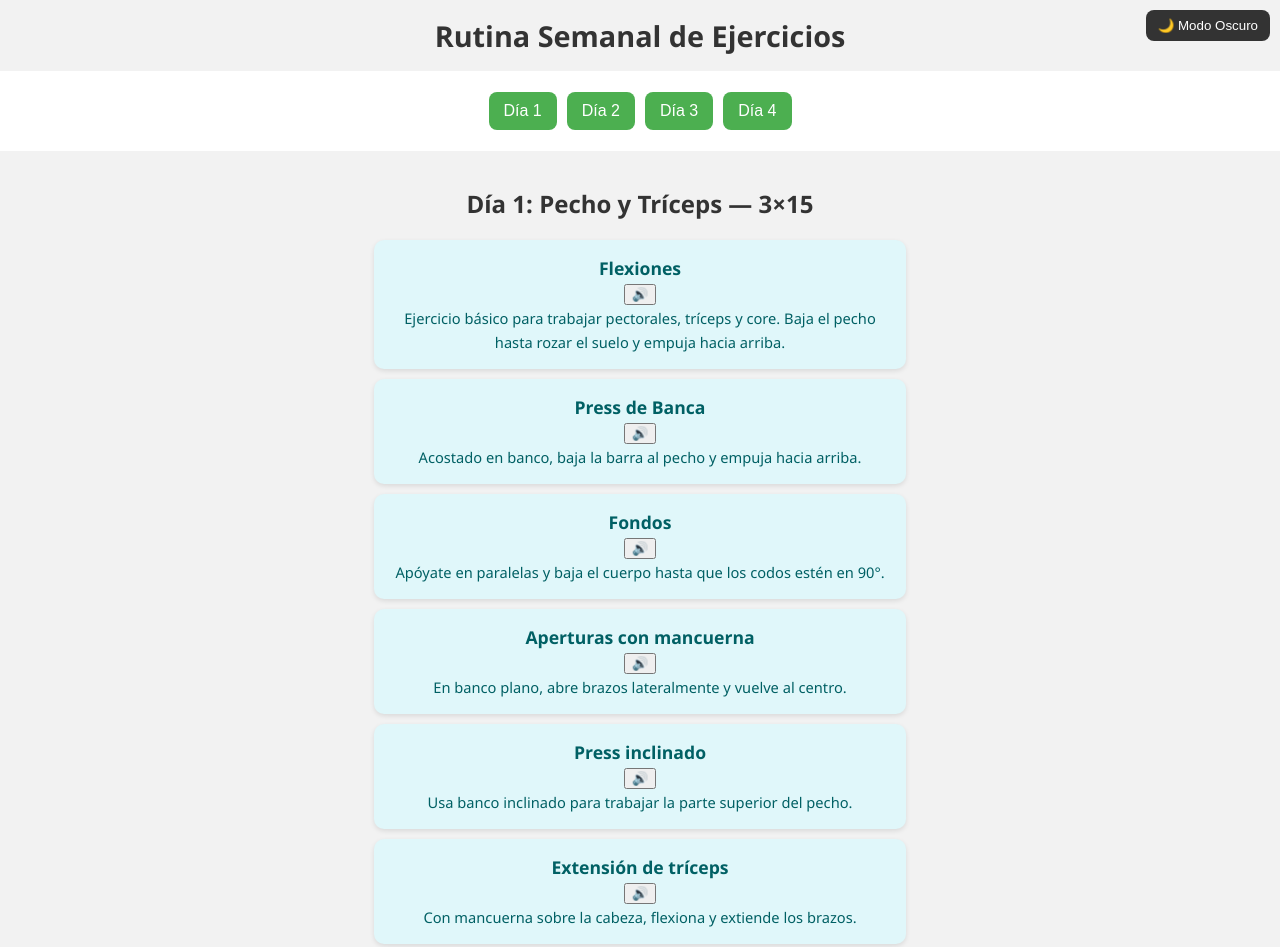
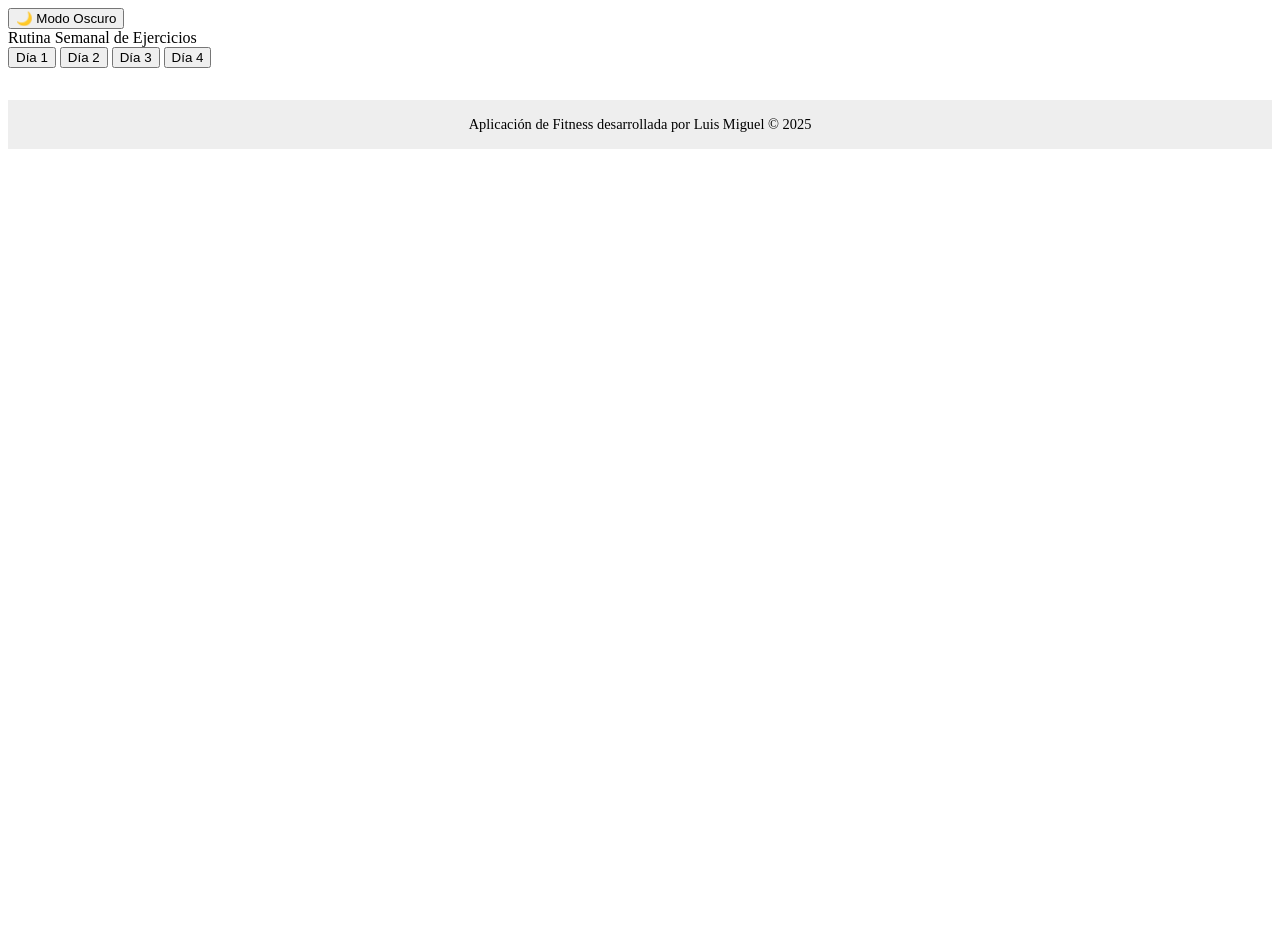
Before and after one commit to luismiquel/-app-de-fitness, a plain HTML site: page index.html in a window 1280 px wide. After the commit the page ends 800 px from the top, so only its background shows below. Drawn offline with Linux system fonts and the light colour scheme.

Commit message:
Update index.html

```diff
--- a/index.html
+++ b/index.html
@@ -3,106 +3,22 @@
 <head>
   <meta charset="UTF-8" />
   <meta name="viewport" content="width=device-width, initial-scale=1.0"/>
-  <title>App de Fitness</title>
+  <meta name="author" content="Luis Miguel" />
+  <title>App de Fitness de Luis Miguel</title>
   <style>
-    body {
-      margin: 0;
-      font-family: 'Segoe UI', sans-serif;
-      background-color: #f2f2f2;
-      color: #333;
-      transition: background-color 0.3s, color 0.3s;
+    /* ... tu CSS completo permanece igual ... */
+
+    footer {
+      text-align: center;
+      padding: 1rem;
+      font-size: 0.9rem;
+      background-color: #eee;
+      margin-top: 2rem;
     }
 
-    .modo-oscuro {
-      background-color: #121212;
-      color: #f2f2f2;
-    }
-
-    header {
-      text-align: center;
-      padding: 1rem;
-      font-size: 1.8rem;
-      font-weight: bold;
-    }
-
-    .dias {
-      display: flex;
-      flex-wrap: wrap;
-      justify-content: center;
-      padding: 1rem;
-      background-color: #fff;
-    }
-
-    .modo-oscuro .dias {
+    .modo-oscuro footer {
       background-color: #1e1e1e;
-    }
-
-    .dias button {
-      margin: 5px;
-      padding: 10px 15px;
-      border: none;
-      border-radius: 8px;
-      cursor: pointer;
-      font-size: 1rem;
-      background-color: #4CAF50;
-      color: white;
-      transition: background 0.2s;
-    }
-
-    .dias button:hover {
-      background-color: #45a049;
-    }
-
-    .contenido {
-      padding: 1rem;
-      text-align: center;
-    }
-
-    .ejercicio {
-      margin: 10px auto;
-      padding: 1rem;
-      border-radius: 10px;
-      width: 90%;
-      max-width: 500px;
-      font-size: 1.1rem;
-      background-color: #e0f7fa;
-      color: #006064;
-      box-shadow: 0 2px 5px rgba(0,0,0,0.1);
-    }
-
-    .modo-oscuro .ejercicio {
-      background-color: #263238;
-      color: #b2ebf2;
-    }
-
-    .toggle-dark {
-      position: fixed;
-      top: 10px;
-      right: 10px;
-      padding: 8px 12px;
-      background-color: #333;
-      color: white;
-      border: none;
-      border-radius: 8px;
-      cursor: pointer;
-      z-index: 1000;
-    }
-
-    @media (max-width: 640px) {
-      header {
-        font-size: 1.5rem;
-      }
-
-      .dias {
-        flex-direction: row;
-        flex-wrap: wrap;
-        justify-content: space-around;
-      }
-
-      .dias button {
-        flex: 1 1 40%;
-        font-size: 1rem;
-      }
+      color: #ccc;
     }
   </style>
 </head>
@@ -117,78 +33,10 @@
   </div>
   <div class="contenido" id="contenido"></div>
 
+  <footer>Aplicación de Fitness desarrollada por Luis Miguel © 2025</footer>
+
   <script>
-    const ejerciciosPorDia = {
-      1: {
-        titulo: "Día 1: Pecho y Tríceps — 3×15",
-        ejercicios: [
-          { nombre: "Flexiones", descripcion: "Ejercicio básico para trabajar pectorales, tríceps y core. Baja el pecho hasta rozar el suelo y empuja hacia arriba." },
-          { nombre: "Press de Banca", descripcion: "Acostado en banco, baja la barra al pecho y empuja hacia arriba." },
-          { nombre: "Fondos", descripcion: "Apóyate en paralelas y baja el cuerpo hasta que los codos estén en 90°." },
-          { nombre: "Aperturas con mancuerna", descripcion: "En banco plano, abre brazos lateralmente y vuelve al centro." },
-          { nombre: "Press inclinado", descripcion: "Usa banco inclinado para trabajar la parte superior del pecho." },
-          { nombre: "Extensión de tríceps", descripcion: "Con mancuerna sobre la cabeza, flexiona y extiende los brazos." }
-        ]
-      },
-      2: {
-        titulo: "Día 2: Espalda y Bíceps — 4×20",
-        ejercicios: [
-          { nombre: "Dominadas", descripcion: "Sube tu cuerpo agarrándote a una barra fija." },
-          { nombre: "Remo con mancuerna", descripcion: "Inclina el torso, lleva la mancuerna hacia el abdomen." },
-          { nombre: "Peso muerto", descripcion: "Levanta la barra desde el suelo manteniendo la espalda recta." },
-          { nombre: "Curl de bíceps", descripcion: "Flexiona los brazos levantando mancuernas." },
-          { nombre: "Curl martillo", descripcion: "Bíceps con mancuernas en posición vertical." },
-          { nombre: "Remo invertido", descripcion: "Usa barra baja, tira tu pecho hacia arriba." }
-        ]
-      },
-      3: {
-        titulo: "Día 3: Piernas y Glúteos — 5×25",
-        ejercicios: [
-          { nombre: "Sentadillas", descripcion: "Flexiona rodillas bajando la cadera, espalda recta." },
-          { nombre: "Zancadas", descripcion: "Da un paso al frente y baja hasta formar 90° con las piernas." },
-          { nombre: "Peso muerto rumano", descripcion: "Espalda recta, baja barra deslizando por las piernas." },
-          { nombre: "Elevación de talones", descripcion: "De pie, sube y baja sobre las puntas para trabajar gemelos." },
-          { nombre: "Puente de glúteos", descripcion: "Acostado, eleva la cadera contrayendo glúteos." },
-          { nombre: "Step-ups", descripcion: "Sube con una pierna a una superficie elevada." }
-        ]
-      },
-      4: {
-        titulo: "Día 4: Hombros y Core — 6×30",
-        ejercicios: [
-          { nombre: "Press militar", descripcion: "Empuja mancuernas sobre los hombros hacia arriba." },
-          { nombre: "Elevaciones laterales", descripcion: "Levanta los brazos hacia los lados hasta la altura de los hombros." },
-          { nombre: "Elevaciones frontales", descripcion: "Levanta los brazos hacia adelante, manteniéndolos rectos." },
-          { nombre: "Plancha", descripcion: "Cuerpo alineado sobre antebrazos y puntas de los pies." },
-          { nombre: "Crunch", descripcion: "Acostado, sube el torso hacia las rodillas contrayendo abdominales." },
-          { nombre: "Bicicleta abdominal", descripcion: "Toca codo derecho con rodilla izquierda y viceversa en movimiento alterno." }
-        ]
-      }
-    };
-
-    function mostrarDia(dia) {
-      const contenido = document.getElementById("contenido");
-      const diaData = ejerciciosPorDia[dia];
-      contenido.innerHTML = `<h2>${diaData.titulo}</h2>` + diaData.ejercicios.map(e => `
-        <div class="ejercicio">
-          <strong>${e.nombre}</strong><br>
-          <button onclick="leer('${e.nombre}. ${e.descripcion}')">🔊</button><br>
-          <small>${e.descripcion}</small>
-        </div>
-      `).join('');
-    }
-
-    function leer(texto) {
-      const mensaje = new SpeechSynthesisUtterance(texto);
-      mensaje.lang = "es-ES";
-      speechSynthesis.speak(mensaje);
-    }
-
-    function toggleModoOscuro() {
-      document.body.classList.toggle("modo-oscuro");
-    }
-
-    // Mostrar Día 1 al cargar
-    window.onload = () => mostrarDia(1);
+    // ... tu script JavaScript permanece igual ...
   </script>
 </body>
 </html>
```
